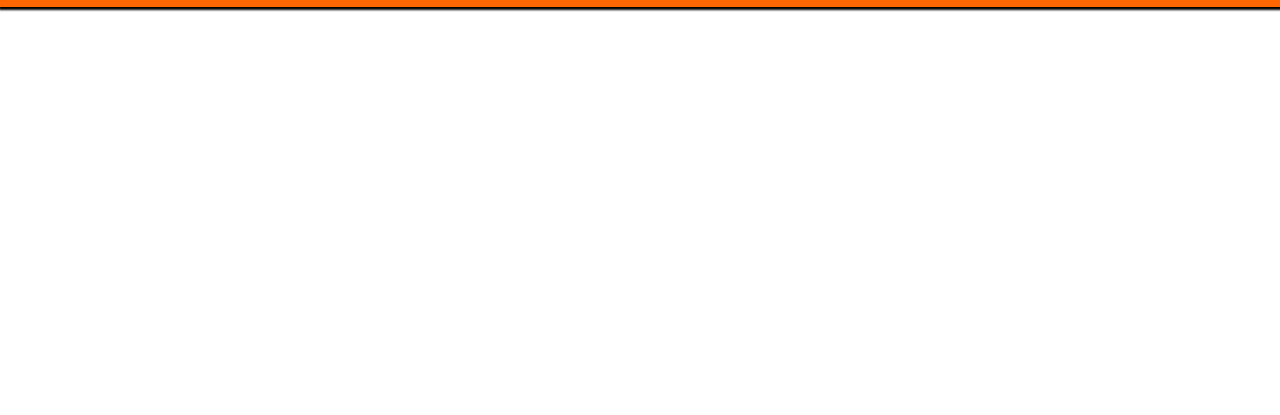
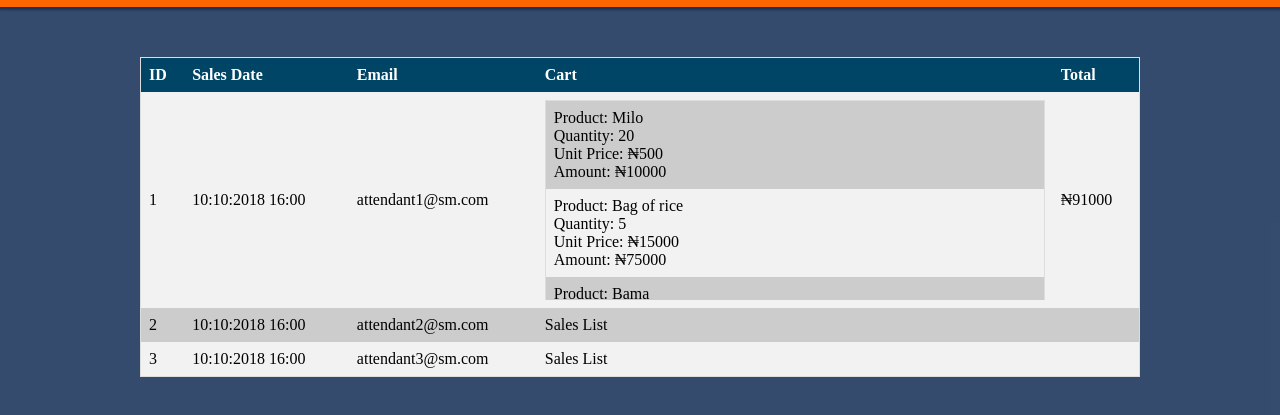
Before and after one commit to danoseun/Store-Manager, a plain HTML site: page UI/sales-record-admin.html in a window 1280 px wide. Shown: the part 33-448 px from the top of the page. Drawn offline with Linux system fonts and the light colour scheme.

Commit message:
[Feature #161188901]  Add markup for responsive table to page

```diff
--- a/UI/sales-record-admin.html
+++ b/UI/sales-record-admin.html
@@ -31,3 +31,78 @@
             </nav>
         </div>
     </header>
+    <div class="container">
+        <div class="welcome-area">
+            <!-- Markup for responsive table starts here -->
+            <div class="sales-table">
+                <table>
+                    <tr class="table-head" style="background: #004466;">
+                        <th>ID</th>
+                        <th>Sales Date</th>
+                        <th>Email</th>
+                        <th>Cart</th>
+                        <th>Total</th>
+                    </tr>
+                    <tr>
+                        <td>1</td>
+                        <td>10:10:2018 16:00</td>
+                        <td><span class="attendant-email"><a href="sales-record.html">attendant1@sm.com</span></td>
+                        <td height="200" width="500">
+                            <div class="test-row">
+                                <table>
+                                    <tr>
+                                        <td>
+                                            Product: Milo <br>
+                                            Quantity: 20 <br>
+                                            Unit Price: &#8358;500 <br>
+                                            Amount: &#8358;10000
+                                        </td>
+                                    </tr>
+                                    <tr>
+                                        <td>
+                                            Product: Bag of rice <br>
+                                            Quantity: 5 <br>
+                                            Unit Price: &#8358;15000 <br>
+                                            Amount: &#8358;75000
+                                        </td>
+                                    </tr>
+                                    <tr>
+                                        <td>
+                                            Product: Bama <br>
+                                            Quantity: 10 <br>
+                                            Unit Price: &#8358;500 <br>
+                                            Amount: &#8358;5000
+                                        </td>
+                                    </tr>
+                                    <tr>
+                                        <td>
+                                            Product: Bread <br>
+                                            Quantity: 2 <br>
+                                            Unit Price: &#8358;500 <br>
+                                            Amount: &#8358;1000
+                                        </td>
+                                    </tr>
+                                </table>
+                            </div>
+                        </td>
+                        <td>&#8358;91000</td>
+                    </tr>
+                    <tr>
+                        <td>2</td>
+                        <td>10:10:2018 16:00</td>
+                        <td><span class="attendant-email">attendant2@sm.com</span></td>
+                        <td>Sales List</td>
+                        <td></td>
+                    </tr>
+                    <tr>
+                        <td>3</td>
+                        <td>10:10:2018 16:00</td>
+                        <td><span class="attendant-email">attendant3@sm.com</span></td>
+                        <td>Sales List</td>
+                        <td></td>
+                    </tr>
+                </table>
+            </div>
+            <!-- Markup for responsive table ends here -->
+        </div>
+    </div>
```
